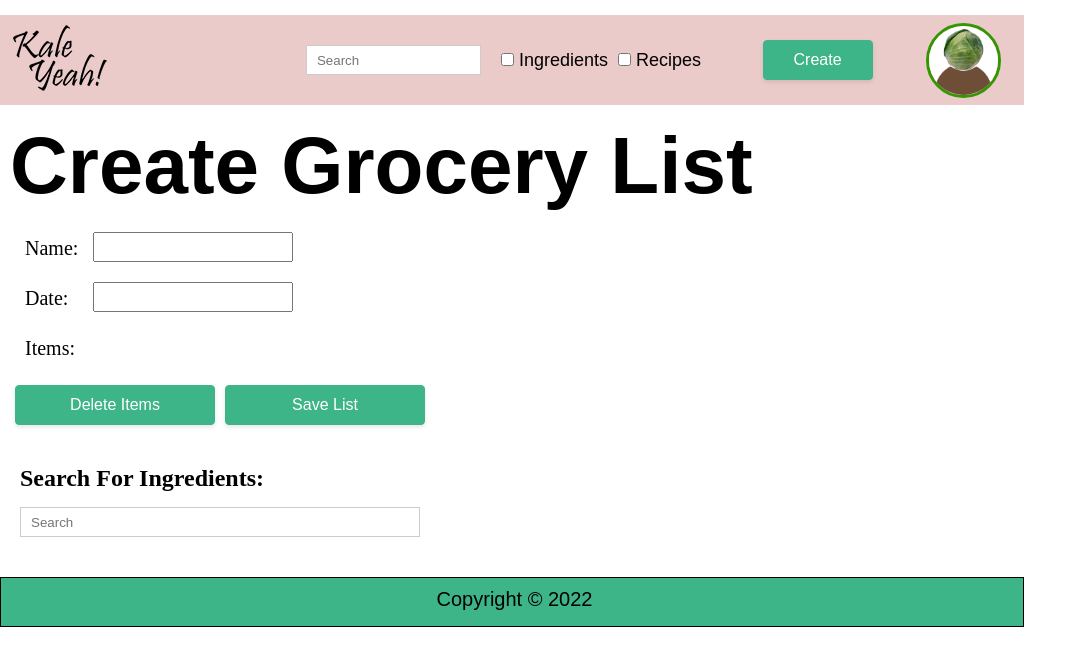
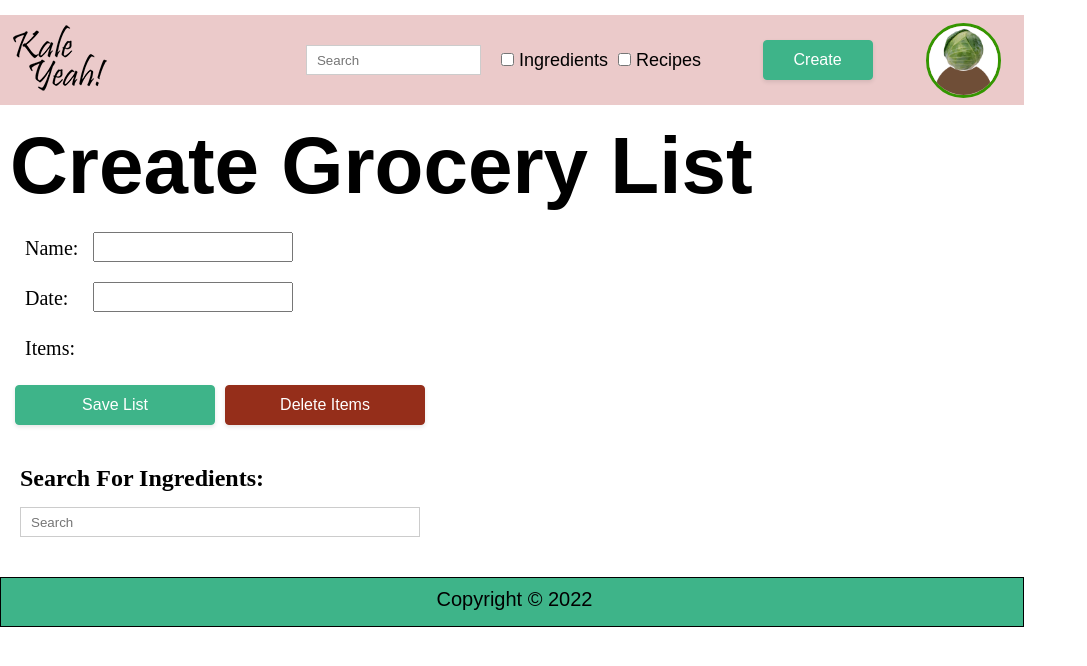
Before and after one commit to April-2022-LC-LiftOff/kale-yeah-web, a React (Create React App) app: page /create-list in a window 1280 px wide. Shown: the top 666 px of the page, without its empty margins (0-1087 px from the left). Built offline with nearby package versions, Linux system fonts and the light colour scheme.

Commit message:
create list UI working

```diff
--- a/src/components/CreateGroceryListPage/CreateGroceryListPage.css
+++ b/src/components/CreateGroceryListPage/CreateGroceryListPage.css
@@ -54,7 +54,7 @@
     margin-left: 10px;
 }
 
-.list-btns button {
+.save button {
     background-color: #3eb489;
     border: 1px solid #3eb489;
     border-radius: 4px;
@@ -64,6 +64,28 @@
     cursor: pointer;
     font-size: 16px;
     width: 200px;
+}
+
+.delete button {
+    background-color: #952e1a;
+    border: 1px solid #952e1a;
+    border-radius: 4px;
+    box-shadow: rgba(0, 0, 0, .1) 0 2px 4px 0;
+    box-sizing: border-box;
+    color: #fff;
+    cursor: pointer;
+    font-size: 16px;
+    width: 200px;
+}
+
+#save button:hover {
+    box-shadow: rgba(0, 0, 0, .15) 0 3px 9px 0;
+    transform: translateY(-2px);
+}
+
+#delete button:hover {
+    box-shadow: rgba(0, 0, 0, .15) 0 3px 9px 0;
+    transform: translateY(-2px);
 }
 
 .ingredient-search {
--- a/src/components/CreateGroceryListPage/CreateGroceryListPage.js
+++ b/src/components/CreateGroceryListPage/CreateGroceryListPage.js
@@ -11,6 +11,7 @@ const CreateGroceryListPage = () => {
   const [data, setData] = useState([]);
   const components = [];
   const [items, setItems] = useState([]);
+  const [toBeDeleted, setToBeDeleted] = useState([]);
 
     const renderComponents = () => {
       data.map((item) => {
@@ -39,6 +40,31 @@ const CreateGroceryListPage = () => {
         }
         components.push(renderComponent());
       })
+    }
+
+    const handleCheck = (key) => {
+        if (!toBeDeleted.includes(key)){
+          setToBeDeleted([...toBeDeleted, key])
+        } else {
+          const tempArray = [];
+          toBeDeleted.map((i) => {
+            if (i != key){
+              tempArray.push(i)
+            } return tempArray
+          })
+          setToBeDeleted(tempArray);
+        }
+    }
+
+    const deleteItems = () => {
+      const tempArray = [];
+      items.map((i) => {
+        if (!toBeDeleted.includes(i.key)){
+          tempArray.push(i);
+        }
+      });
+      setItems(tempArray);
+      setToBeDeleted([]);
     }
 
     const handleSubmit = async (e) => {
@@ -71,12 +97,13 @@ const CreateGroceryListPage = () => {
       </div>
 
       <div className='items'><p>Items:</p></div>
+
       <div className='list-items'>
-
         {items.map((item) => {
           return <label key={item.key} className='item-checks'>
           <input
           type='checkbox'
+          onChange={() => {handleCheck(item.key)}}
            />
           {item.name}
           </label>
@@ -84,19 +111,17 @@ const CreateGroceryListPage = () => {
       </div>
 
         <div className='list-btns'>
-
-          <div id='delete'>
-            <button>
-               Delete Items
-            </button>
-            </div>
-
-            <div id='save'>
+          <div className='save' id='save'>
             <button>
                Save List
             </button>
             </div>
 
+            <div className='delete' id='delete'>
+            <button onClick={deleteItems}>
+               Delete Items
+            </button>
+            </div>
         </div>
 
 
@@ -120,14 +145,7 @@ const CreateGroceryListPage = () => {
                 <div key={comp.key} className='ing-results'>{comp}</div>
               )
             })}
-
         </div>
-
-
-
-
-
-
     <Footer />
     </div>
   )
```
